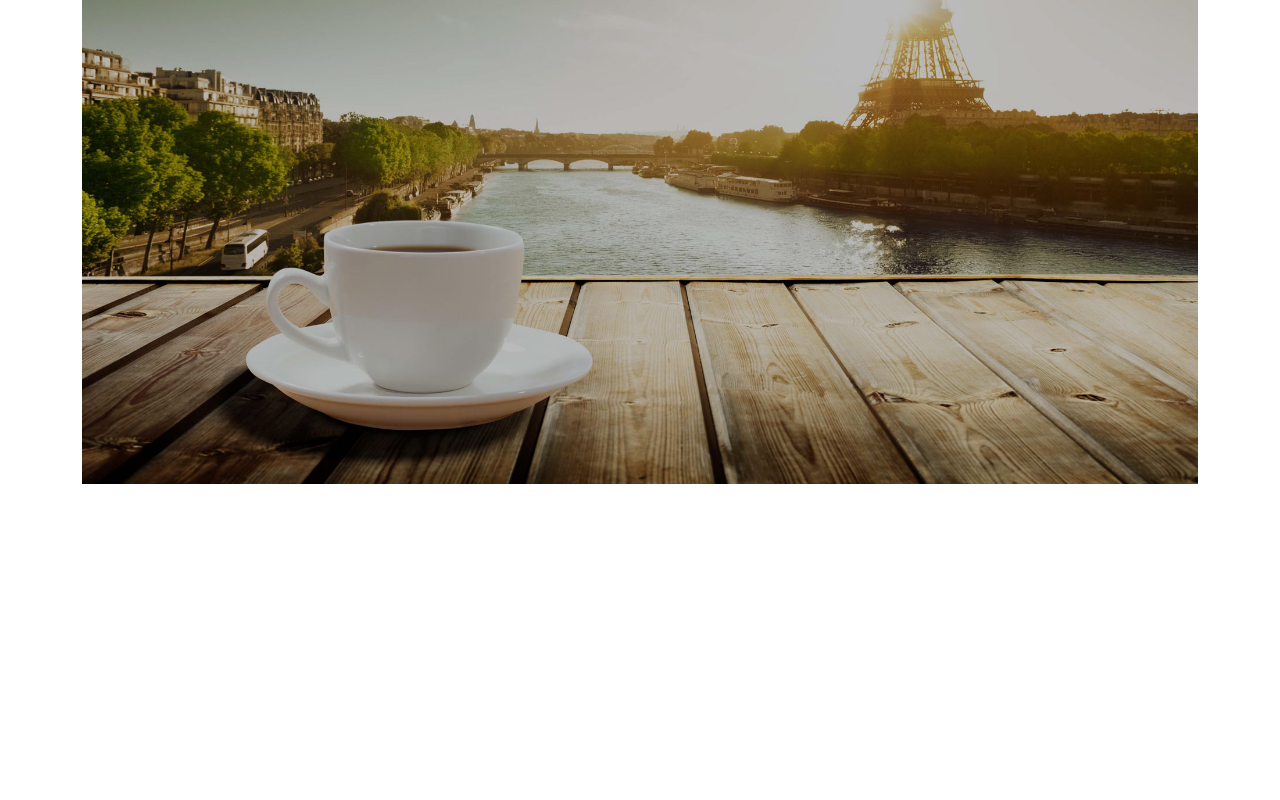
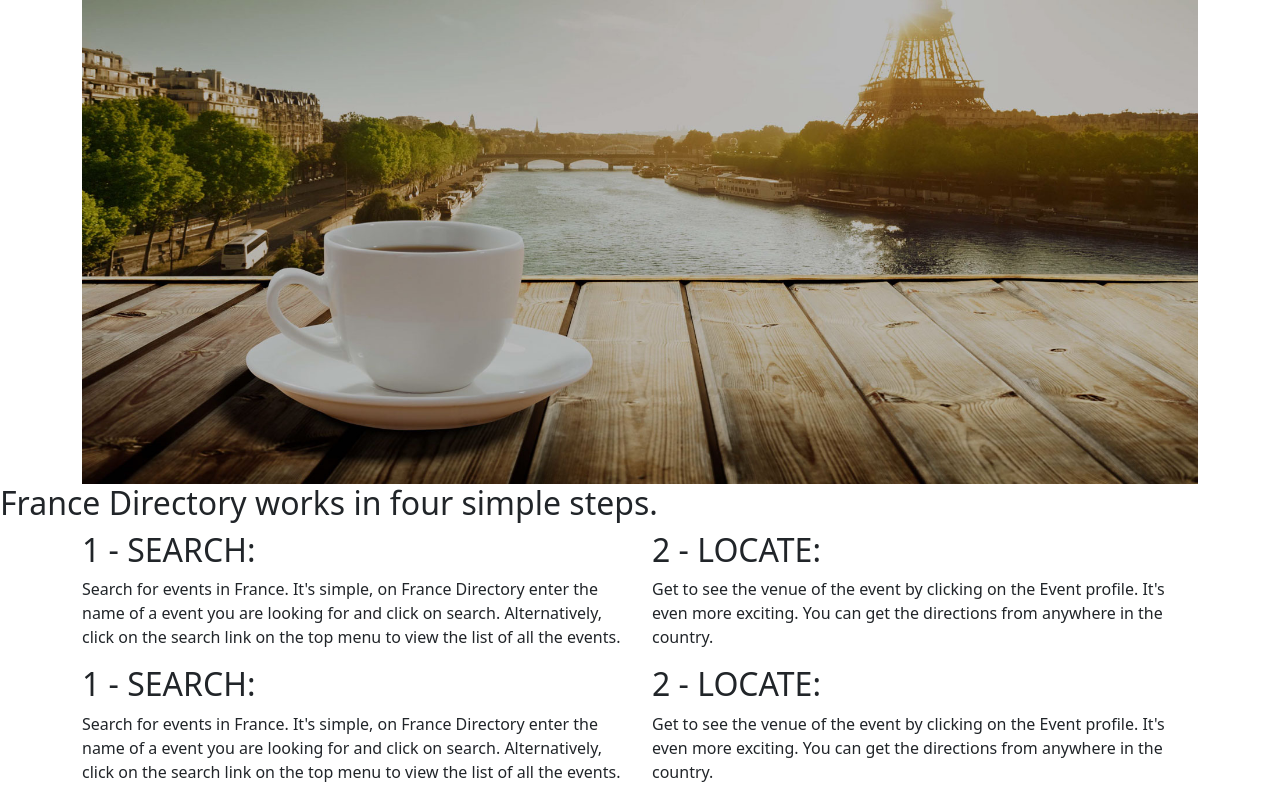
Before and after one commit to Vagyasri/Events-Directory, a website: page index.html in a window 1280 px wide. Shown: the part 755-1555 px from the top of the page. Before the commit the page ends 1239 px from the top, so only its background shows below. Drawn offline with nearby package versions, Linux system fonts and the light colour scheme.

Commit message:
Create 4 steps section

```diff
--- a/index.html
+++ b/index.html
@@ -44,6 +44,33 @@
             <image src="Image/main.jpg" alt="" class="w-100" />
           </div>
         </section>
+        <section>
+          <h2> France Directory works in four simple steps.</h2>
+          <div class="container">
+             <div class="row">
+               <div class="col-6">
+                <h2> 1 - SEARCH: </h2>
+                <p>Search for events in France. It's simple, on France Directory enter the name of a event you are looking for and click on search. Alternatively, click on the search link on the top menu to view the list of all the events.</p>
+               </div>
+               <div class="col-6">
+                <h2> 2 - LOCATE: </h2>
+                <p>Get to see the venue of the event by clicking on the Event profile. It's even more exciting. You can get the directions from anywhere in the country.</p>
+              </div>
+             </div>
+          </div>
+          <div class="container">
+            <div class="row">
+              <div class="col-6">
+               <h2> 1 - SEARCH: </h2>
+               <p>Search for events in France. It's simple, on France Directory enter the name of a event you are looking for and click on search. Alternatively, click on the search link on the top menu to view the list of all the events.</p>
+              </div>
+              <div class="col-6">
+               <h2> 2 - LOCATE: </h2>
+               <p>Get to see the venue of the event by clicking on the Event profile. It's even more exciting. You can get the directions from anywhere in the country.</p>
+             </div>
+            </div>
+         </div>
+        </section>
       </main>
       <section>
       </section>
```
